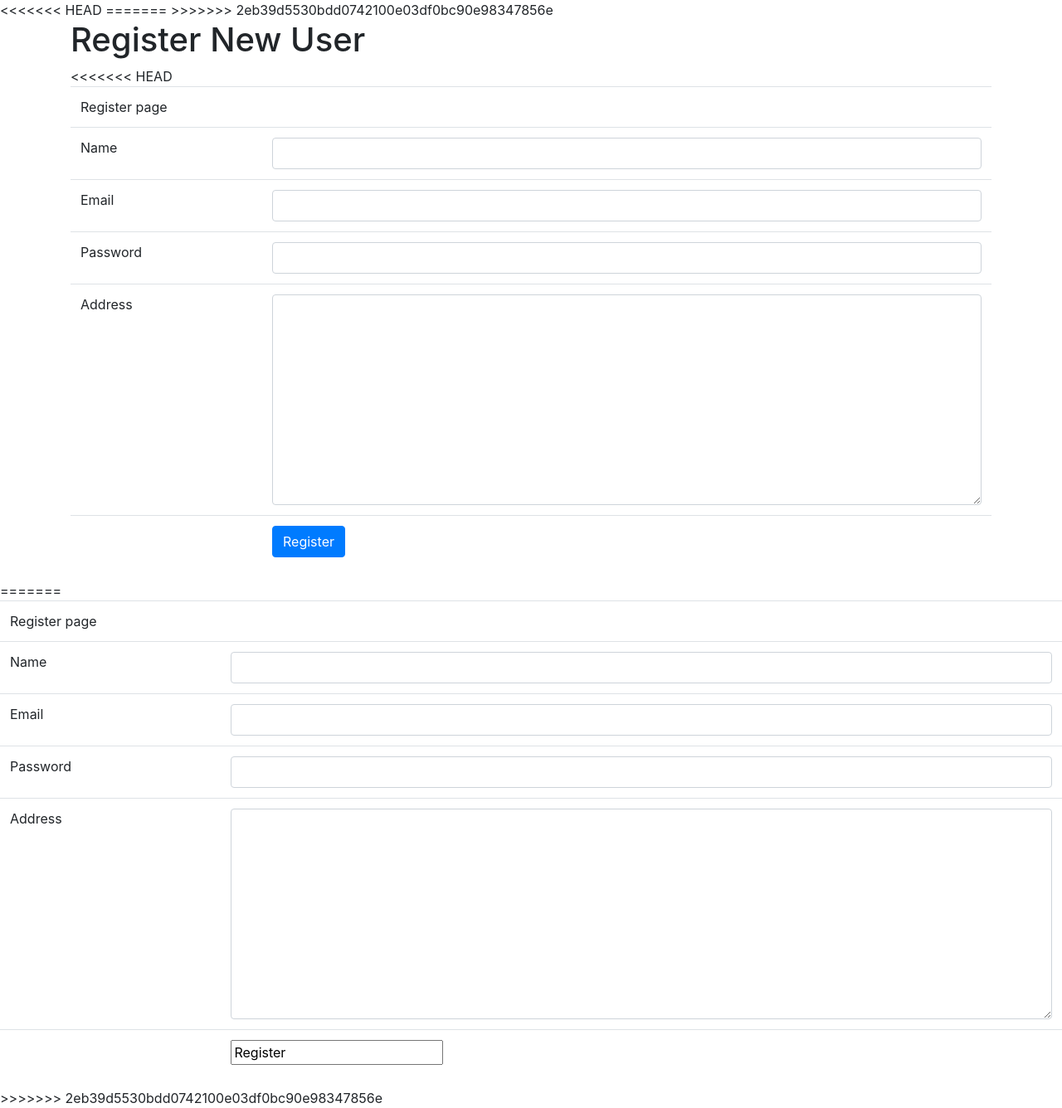
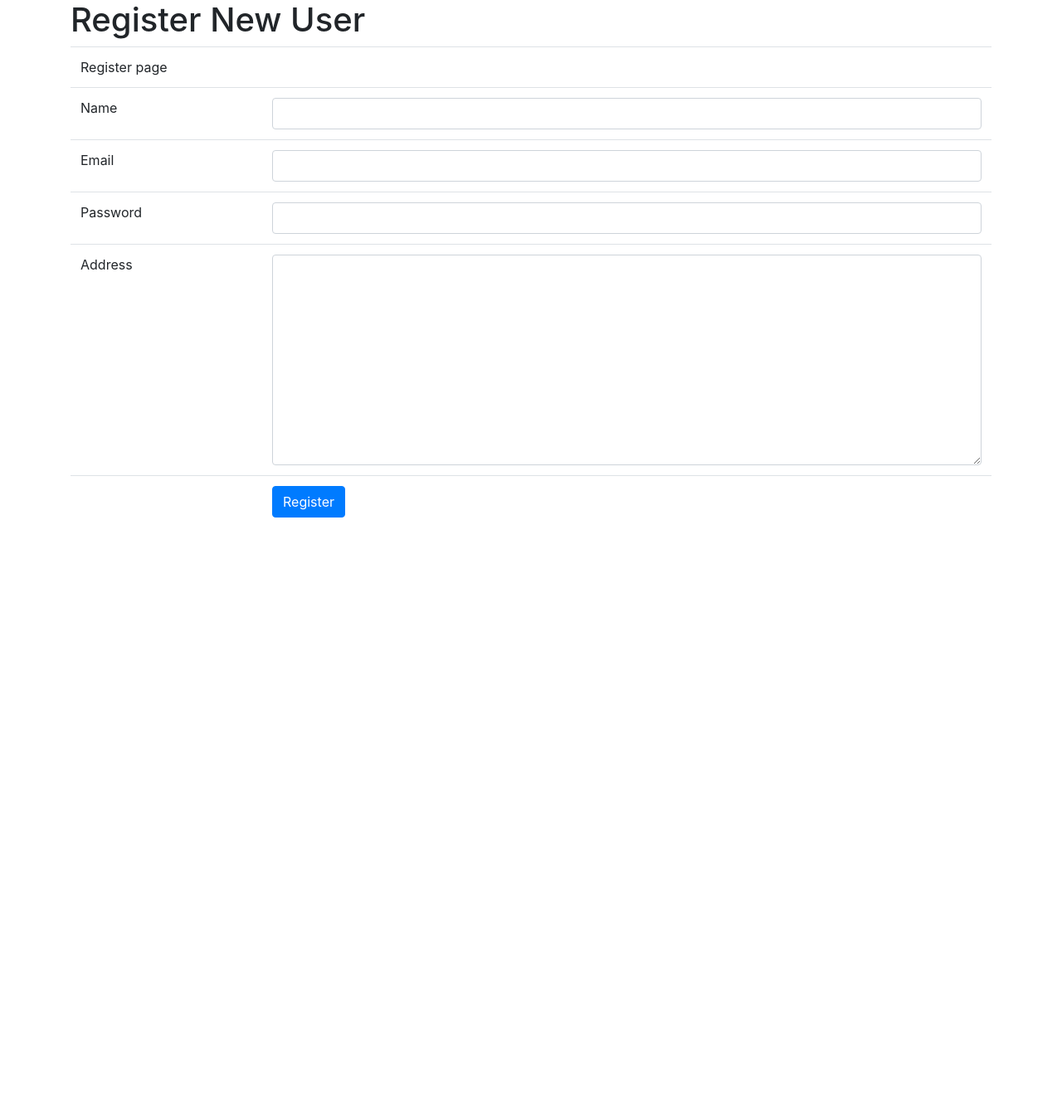
Before and after one commit to praveen-tissera/TG2023, a CodeIgniter app: page /TG2023/index.php/login/index in a window 1280 px wide. Shown: the whole page at 83% size. After the commit the page ends 624 px from the top, so only its background shows below. Run offline with CodeIgniter, Linux system fonts and the light colour scheme.

Commit message:
merge confilct

```diff
--- a/application/views/register.php
+++ b/application/views/register.php
@@ -1,6 +1,5 @@
 <!DOCTYPE html>
 <html lang="en">
-<<<<<<< HEAD
 
 <head>
     <meta charset="UTF-8">
@@ -9,20 +8,11 @@
     <title>Register</title>
 </head>
 
-=======
-<head>
-    <meta charset="UTF-8">
-    <meta name="viewport" content="width=device-width, initial-scale=1.0">
-    <link rel="stylesheet" href="<?php echo base_url().'css/bootstrap.min.css' ?>" />
-    <title>Register</title>
-</head>
->>>>>>> 2eb39d5530bdd0742100e03df0bc90e98347856e
 <body>
     <div class="container">
         <div class="row">
             <div class="col-12">
                 <h1>Register New User</h1>
-<<<<<<< HEAD
 
                 <?php echo validation_errors('<div class="alert alert-danger">', '</div>'); ?>
 
@@ -64,41 +54,3 @@
 </body>
 
 </html>
-=======
-        <!-- <form action="register_submit.php" method="post"> -->
-            <?php echo form_open('login/registerSubmit') ?>
-        <table class='table'>
-            <tr>
-                <td colspan="2">Register page</td>
-            </tr>
-            <tr>
-                <td>Name</td>
-                <td><input class='form-control' type="text" name="name"></td>
-            </tr>
-            <tr>
-                <td>Email</td>
-                <td><input class='form-control' type="text" name="email"></td>
-            </tr>
-            <tr>
-                <td>Password</td>
-                <td><input class='form-control' type="password" name="password"></td>
-            </tr>
-            <tr>
-                <td>Address</td>
-                <td>
-                    <textarea class='form-control' name="address" cols="30" rows="10"></textarea>
-                </td>
-            </tr>
-            <tr>
-                <td></td>
-                <td><input type="btn btn-primary" name="submit" value="Register"></td>
-            </tr>
-
-        </table>
-<?php echo form_close(); ?>
-            </div>
-</div>
-    </div>
-</body>
-</html>
->>>>>>> 2eb39d5530bdd0742100e03df0bc90e98347856e
```
